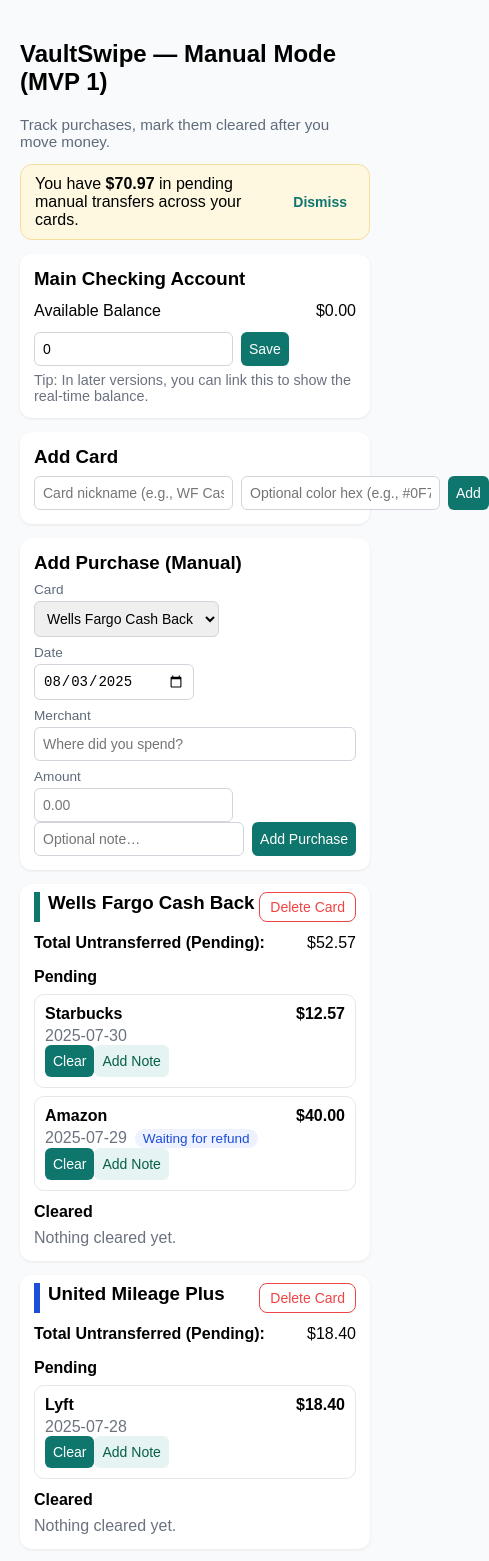
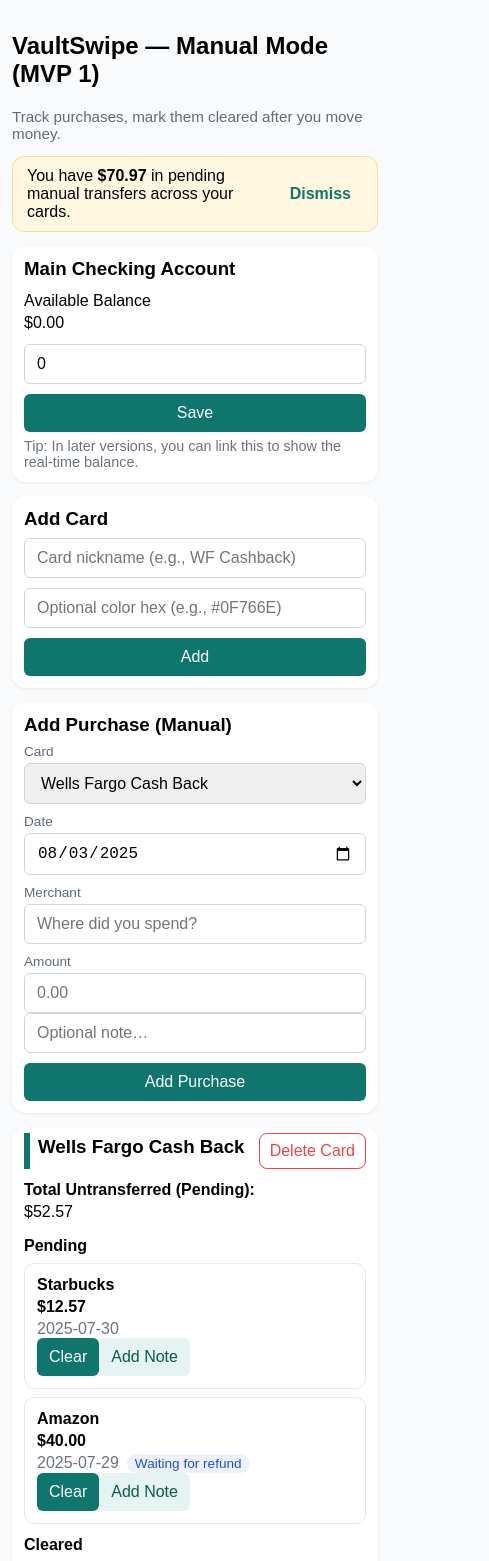
Before and after one commit to andrewewickes-ui/credit-card-mvp, a React (Create React App) app: page / in a window 390 px wide. Shown: the top 1561 px of the page, 489 px wide, since content can reach past the window. Built offline with nearby package versions, Linux system fonts and the light colour scheme.

Commit message:
Update styles.css

```diff
--- a/src/styles.css
+++ b/src/styles.css
@@ -148,3 +148,31 @@
 .flex1 { flex: 1; }
 .muted { color: #6b7280; }
 .hint { color: #6b7280; font-size: 0.9em; margin-top: 6px; }
+
+/* ===== Mobile Polish ===== */
+@media (max-width: 480px) {
+  .container { padding: 12px; }
+
+  .card { padding: 12px; border-radius: 14px; }
+
+  .row { flex-direction: column; gap: 10px; }
+
+  .account-row {
+    flex-direction: column;
+    align-items: flex-start;
+    gap: 4px;
+  }
+
+  input, select, button {
+    font-size: 16px; /* avoids iOS zoom on inputs */
+    padding: 10px 12px;
+  }
+
+  .txn-row { padding: 12px; }
+
+  .txn-top { flex-direction: column; gap: 4px; }
+
+  .actions-row { flex-direction: column; gap: 10px; }
+
+  .card-header button { padding: 8px 10px; }
+}
```
